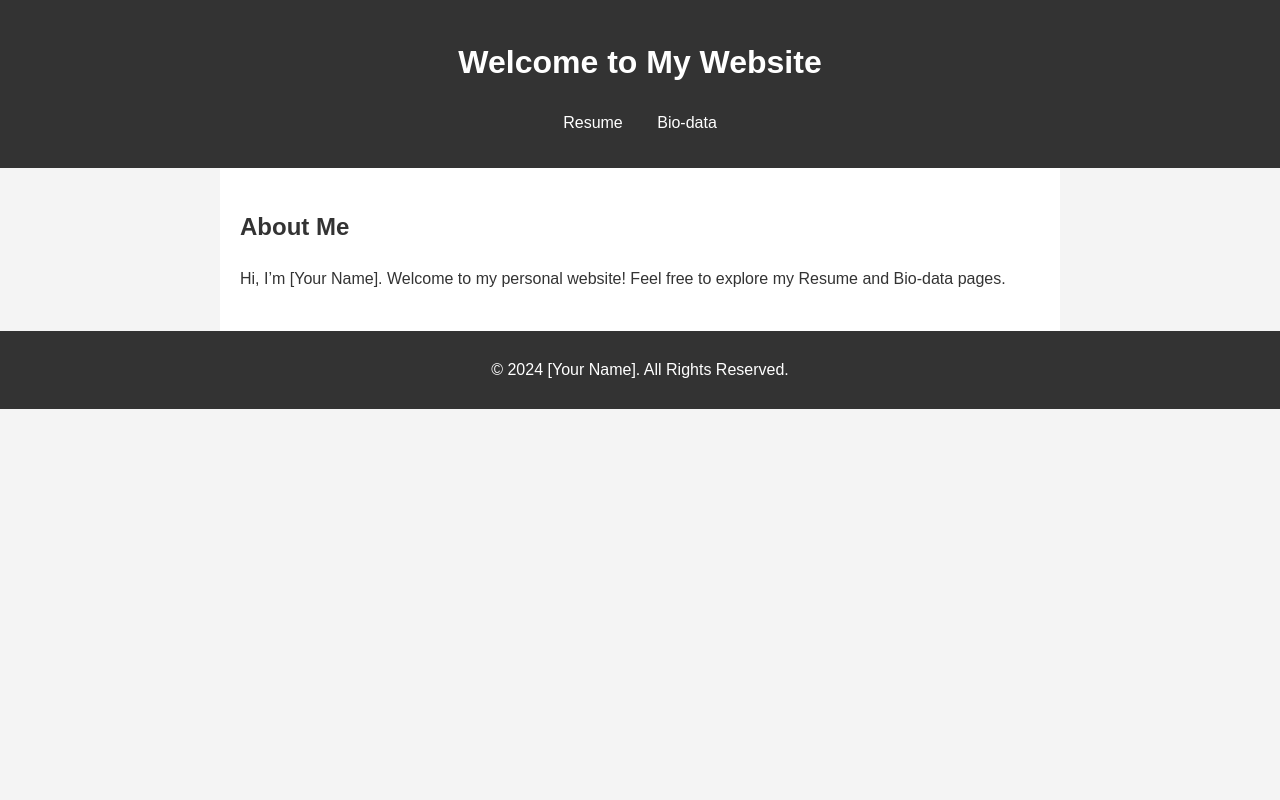
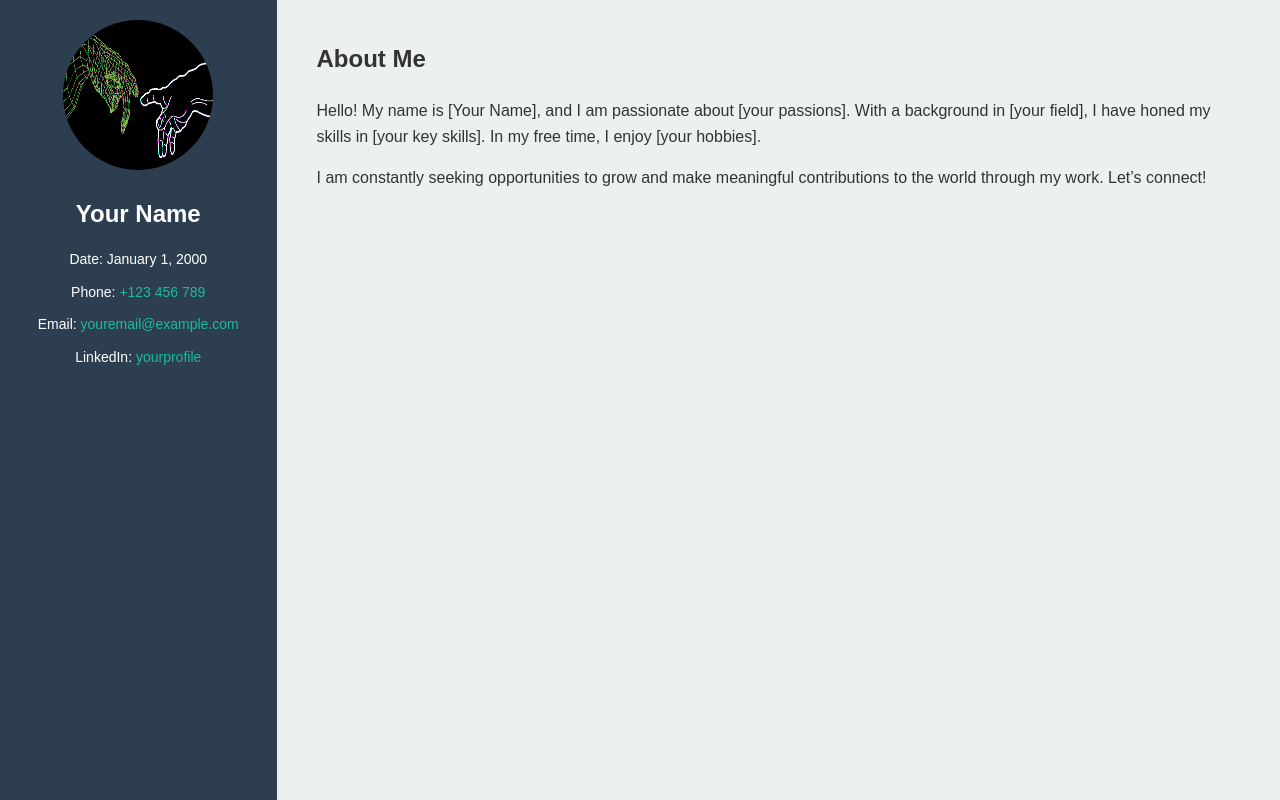
Before and after one commit to tsunamigamer140/tsunamigamer140.github.io, a plain HTML site: page index.html in a window 1280 px wide. Drawn offline with Linux system fonts and the light colour scheme.

Commit message:
profilepicture

```diff
--- a/index.html
+++ b/index.html
@@ -3,27 +3,96 @@
 <head>
     <meta charset="UTF-8">
     <meta name="viewport" content="width=device-width, initial-scale=1.0">
-    <title>My Website</title>
+    <title>Personal Website</title>
     <link rel="stylesheet" href="style.css">
+    <style>
+        body {
+            font-family: Arial, sans-serif;
+            margin: 0;
+            padding: 0;
+            display: flex;
+            height: 100vh;
+        }
+
+        .side-panel {
+            width: 30%;
+            background-color: #2c3e50;
+            color: white;
+            padding: 20px;
+            box-sizing: border-box;
+            display: flex;
+            flex-direction: column;
+            align-items: center;
+        }
+
+        .side-panel img {
+            width: 150px;
+            height: 150px;
+            border-radius: 50%;
+            margin-bottom: 15px;
+        }
+
+        .side-panel h1 {
+            font-size: 24px;
+            margin: 10px 0;
+        }
+
+        .side-panel p {
+            margin: 5px 0;
+            font-size: 14px;
+        }
+
+        .side-panel a {
+            color: #1abc9c;
+            text-decoration: none;
+            font-size: 14px;
+        }
+
+        .main-panel {
+            flex-grow: 1;
+            padding: 40px;
+            background-color: #ecf0f1;
+            box-sizing: border-box;
+        }
+
+        .main-panel h2 {
+            margin-top: 0;
+        }
+
+        .main-panel p {
+            font-size: 16px;
+            line-height: 1.6;
+        }
+
+        @media (max-width: 768px) {
+            body {
+                flex-direction: column;
+            }
+
+            .side-panel {
+                width: 100%;
+                align-items: flex-start;
+            }
+
+            .main-panel {
+                padding: 20px;
+            }
+        }
+    </style>
 </head>
 <body>
-    <header>
-        <h1>Welcome to My Website</h1>
-        <nav>
-            <ul>
-                <li><a href="resume.html">Resume</a></li>
-                <li><a href="biodata.html">Bio-data</a></li>
-            </ul>
-        </nav>
-    </header>
-    <main>
-        <section>
-            <h2>About Me</h2>
-            <p>Hi, I’m [Your Name]. Welcome to my personal website! Feel free to explore my Resume and Bio-data pages.</p>
-        </section>
-    </main>
-    <footer>
-        <p>© 2024 [Your Name]. All Rights Reserved.</p>
-    </footer>
+    <div class="side-panel">
+        <img src="ace.png" alt="Profile Picture">
+        <h1>Your Name</h1>
+        <p>Date: January 1, 2000</p>
+        <p>Phone: <a href="tel:+123456789">+123 456 789</a></p>
+        <p>Email: <a href="mailto:youremail@example.com">youremail@example.com</a></p>
+        <p>LinkedIn: <a href="https://linkedin.com/in/yourprofile" target="_blank">yourprofile</a></p>
+    </div>
+    <div class="main-panel">
+        <h2>About Me</h2>
+        <p>Hello! My name is [Your Name], and I am passionate about [your passions]. With a background in [your field], I have honed my skills in [your key skills]. In my free time, I enjoy [your hobbies].</p>
+        <p>I am constantly seeking opportunities to grow and make meaningful contributions to the world through my work. Let’s connect!</p>
+    </div>
 </body>
 </html>
```
